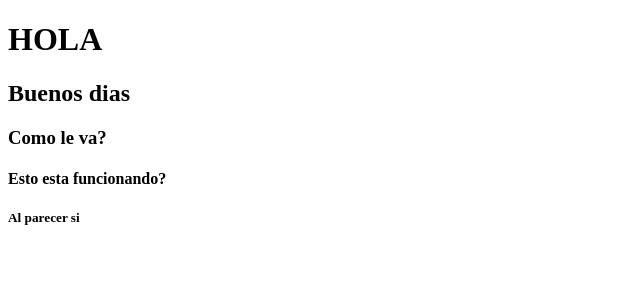
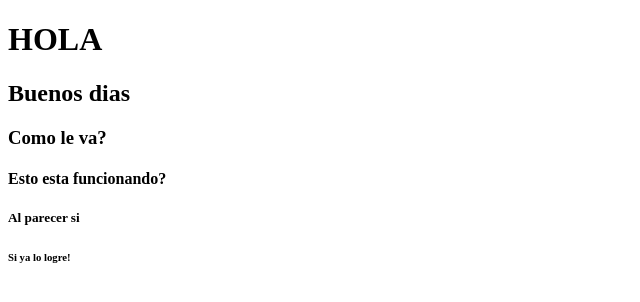
Before and after one commit to maylimachi/Color-Game, a plain HTML site: page index.html in a window 1280 px wide. Shown: the full height of the page, 0-640 px from the left. Drawn offline with Linux system fonts and the light colour scheme.

Commit message:
actualiza index

```diff
--- a/index.html
+++ b/index.html
@@ -11,5 +11,6 @@
     <h3>Como le va?</h3>
     <h4>Esto esta funcionando?</h4>
     <h5>Al parecer si</h5>
+    <h6>Si ya lo logre!</h6>
 </body>
 </html>
```
